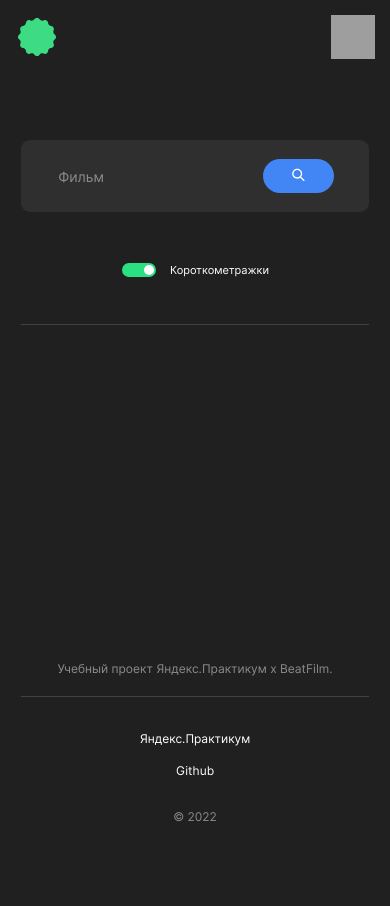
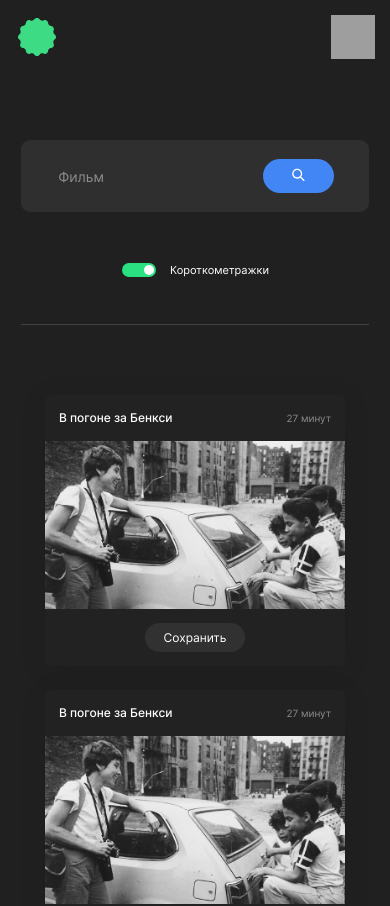
Before and after one commit to oxitenko/movies-explorer-frontend, a React (Create React App) app: page /movies in a window 390 px wide. Shown: the top 906 px of the page. Before the commit the page ends 844 px from the top, so only its background shows below. Built offline with nearby package versions, Linux system fonts and the light colour scheme; grey boxes are pictures that could not be loaded.

Commit message:
feat: movies search page

```diff
--- a/src/components/FilterCheckbox/FilterCheckbox.js
+++ b/src/components/FilterCheckbox/FilterCheckbox.js
@@ -6,7 +6,7 @@ const FilterCheckbox = () => {
 
   return (
     <div className="filter">
-      <label for="filter" className="filter__label">
+      <label className="filter__label">
         <input
           className="filter__checkbox"
           type="checkbox"
--- a/src/components/Footer/Footer.css
+++ b/src/components/Footer/Footer.css
@@ -73,4 +73,7 @@
   .footer__link-year {
     color: #8b8b8b;
   }
+  .footer {
+    margin-top: 80px;
+  }
 }
--- a/src/components/MobileLinksList/MobileLinksList.css
+++ b/src/components/MobileLinksList/MobileLinksList.css
@@ -13,7 +13,10 @@
     gap: 28px;
   }
   .header__link-account-humb {
+    position: absolute;
     margin-left: 0;
+    bottom: 90px;
+    right: 210px;
   }
   .header__link-humb {
     font-size: 18px;
@@ -41,4 +44,8 @@
   .mobilenav__menu-link:last-child {
     margin-top: 90%;
   }
+  .header__link-account-humb {
+    bottom: 46px;
+    right: 110px;
+  }
 }
--- a/src/components/MoviesCard/MoviesCard.css
+++ b/src/components/MoviesCard/MoviesCard.css
@@ -0,0 +1,99 @@
+.movies__item {
+  display: flex;
+  flex-direction: column;
+  justify-content: space-evenly;
+  background: #222222;
+  box-shadow: 0px 4px 30px rgba(0, 0, 0, 0.08);
+  border-radius: 6px;
+  max-width: 360px;
+  height: 319px;
+}
+
+.movies__content {
+  display: flex;
+  justify-content: space-between;
+}
+
+.movies__title {
+  font-family: 'Inter';
+  font-style: normal;
+  font-weight: 500;
+  font-size: 15px;
+  line-height: 18px;
+  color: #ffffff;
+  margin: 0 0 0 18px;
+}
+
+.movies__time {
+  font-family: 'Inter';
+  font-style: normal;
+  font-weight: 400;
+  font-size: 13px;
+  line-height: 18px;
+  color: #8b8b8b;
+  margin: 0 18px 0 0;
+}
+
+.movies__pic {
+  width: 100%;
+  height: 200px;
+  object-fit: cover;
+}
+
+.movies__button {
+  width: 100px;
+  height: 29px;
+  border-radius: 30px;
+  padding: 0;
+  border: none;
+  cursor: pointer;
+  align-self: center;
+}
+
+.movies__button-save {
+  background: #313131;
+  font-family: 'Inter';
+  font-style: normal;
+  font-weight: 400;
+  font-size: 12px;
+  line-height: 11px;
+  color: #ffffff;
+}
+
+.movies__button-like {
+  background: #ee3465;
+}
+
+.movies__button-save:hover {
+  color: #ee3465;
+}
+
+.movies__button-like:hover {
+  background: transparent;
+  border: #ee3465 solid 2px;
+}
+
+@media screen and (max-width: 1024px) {
+  .movies__item {
+    max-width: 360px;
+    height: 319px;
+  }
+}
+
+@media screen and (max-width: 767px) {
+  .movies__item {
+    max-width: 300px;
+    height: 271px;
+  }
+  .movies__title {
+    font-size: 12px;
+    margin: 0 0 0 14px;
+  }
+  .movies__time {
+    font-size: 10px;
+    margin: 0 14px 0 0;
+  }
+  .movies__pic {
+    height: 168px;
+  }
+}
--- a/src/components/MoviesCard/MoviesCard.js
+++ b/src/components/MoviesCard/MoviesCard.js
@@ -1,7 +1,31 @@
+import { useState } from 'react';
 import './MoviesCard.css';
+import checkmark from '../../image/checkmark.svg';
 
-const MoviesCard = () => {
-  return <div></div>;
+const MoviesCard = (props) => {
+  const [liked, setLiked] = useState(false);
+
+  return (
+    <li className="movies__item">
+      <div className="movies__content">
+        <h4 className="movies__title">{props.card.title}</h4>
+        <p className="movies__time">{props.card.time} минут</p>
+      </div>
+      <img
+        className="movies__pic"
+        src={props.card.pic}
+        alt={props.card.title}
+      />
+      <button
+        onClick={() => setLiked(!liked)}
+        className={`movies__button ${
+          !liked ? 'movies__button-save' : 'movies__button-like'
+        }`}
+      >
+        {!liked ? 'Сохранить' : <img src={checkmark} alt="like" />}
+      </button>
+    </li>
+  );
 };
 
 export default MoviesCard;
--- a/src/components/MoviesCardList/MoviesCardList.css
+++ b/src/components/MoviesCardList/MoviesCardList.css
@@ -0,0 +1,55 @@
+.movies__searchlist {
+  display: flex;
+  flex-direction: column;
+  align-items: center;
+  width: 89%;
+  margin: 0 auto;
+}
+
+.movies__list {
+  display: grid;
+  grid-template-columns: repeat(3, minmax(360px, 1fr));
+  row-gap: 28px;
+  column-gap: 32px;
+  margin-top: 70px;
+  margin-bottom: 50px;
+}
+
+.movies__pagination {
+  background: #202020;
+  border-radius: 5px;
+  width: 320px;
+  height: 36px;
+  font-family: 'Inter';
+  font-style: normal;
+  font-weight: 500;
+  font-size: 12px;
+  line-height: 15px;
+  color: #ffffff;
+  padding: 0;
+  border: #424242 solid 1px;
+  cursor: pointer;
+}
+
+.movies__pagination:hover {
+  background: #2d2d2d;
+}
+
+@media screen and (max-width: 1024px) {
+  .movies__list {
+    grid-template-columns: repeat(2, minmax(342px, 1fr));
+    row-gap: 24px;
+    column-gap: 35px;
+  }
+}
+
+@media screen and (max-width: 767px) {
+  .movies__list {
+    grid-template-columns: repeat(1, minmax(300px, 1fr));
+    column-gap: 16px;
+  }
+  .movies__pagination {
+    width: 240px;
+    margin-bottom: 80px;
+  }
+}
--- a/src/components/MoviesCardList/MoviesCardList.js
+++ b/src/components/MoviesCardList/MoviesCardList.js
@@ -1,7 +1,18 @@
 import './MoviesCardList.css';
+import { movies } from '../../utils/appData';
+import MoviesCard from '../MoviesCard/MoviesCard';
 
 const MoviesCardList = () => {
-  return <div></div>;
+  return (
+    <section className="movies__searchlist">
+      <ul className="movies__list">
+        {movies.map((item) => {
+          return <MoviesCard key={item.id} card={item} />;
+        })}
+      </ul>
+      <button className="movies__pagination">Ещё</button>
+    </section>
+  );
 };
 
 export default MoviesCardList;
--- a/src/utils/appData.js
+++ b/src/utils/appData.js
@@ -1,4 +1,5 @@
 import portfolioIcon from '../image/arrow.svg';
+import examplepic from '../image/examplepic.png';
 
 const techs = [
   { titile: 'HTML', id: 1 },
@@ -38,4 +39,19 @@ const student = {
     'Хочу стать крутым Frontend разработчиком - создавать эффективные приложения с отзывчивым интерфейсом. Для меня важно, чтобы в приложении можно было быстро и интуитивно разобраться любому человеку. Интересна сфера UI/UX. В свободное время люблю играть в игры на Playstation и смотреть/читать материалы о игровой индустрии',
 };
 
-export { portfolio, techs, student };
+const movies = [
+  { title: 'В погоне за Бенкси', time: '27', pic: examplepic, id: 1 },
+  { title: 'В погоне за Бенкси', time: '27', pic: examplepic, id: 2 },
+  { title: 'В погоне за Бенкси', time: '27', pic: examplepic, id: 3 },
+  { title: 'В погоне за Бенкси', time: '27', pic: examplepic, id: 4 },
+  { title: 'В погоне за Бенкси', time: '27', pic: examplepic, id: 5 },
+  { title: 'В погоне за Бенкси', time: '27', pic: examplepic, id: 6 },
+  { title: 'В погоне за Бенкси', time: '27', pic: examplepic, id: 7 },
+  { title: 'В погоне за Бенкси', time: '27', pic: examplepic, id: 8 },
+  { title: 'В погоне за Бенкси', time: '27', pic: examplepic, id: 9 },
+  { title: 'В погоне за Бенкси', time: '27', pic: examplepic, id: 10 },
+  { title: 'В погоне за Бенкси', time: '27', pic: examplepic, id: 11 },
+  { title: 'В погоне за Бенкси', time: '27', pic: examplepic, id: 12 },
+];
+
+export { portfolio, techs, student, movies };
```
Also changed, not shown: src/image/examplepic.png (added).
